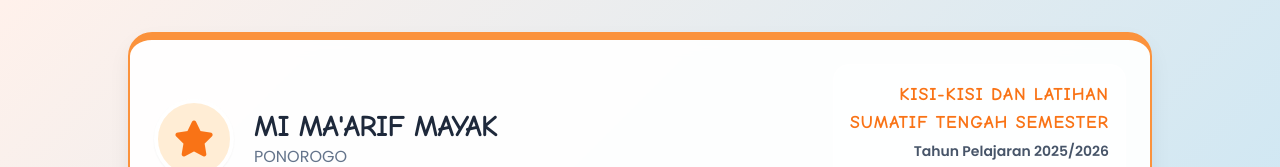
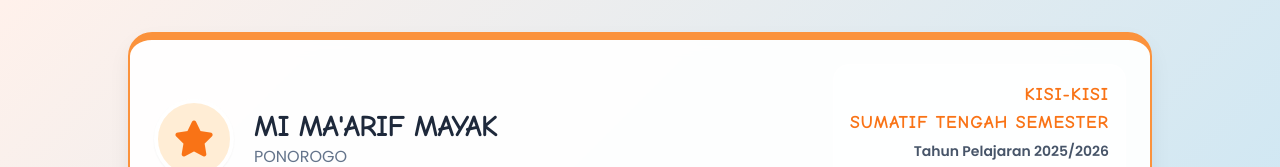
Before and after one commit to wahid27/kisi-kisi-Bing-5, a plain HTML site: page index.html in a window 1280 px wide. Shown: the top 167 px of the page. Drawn offline with nearby package versions, Linux system fonts and the light colour scheme.

Commit message:
Update index.html

```diff
--- a/index.html
+++ b/index.html
@@ -3,7 +3,7 @@
 <head>
     <meta charset="UTF-8">
     <meta name="viewport" content="width=device-width, initial-scale=1.0">
-    <title>Latihan SAS Inggris Kelas 5 - MI Ma'arif Mayak</title>
+    <title>Kisi-kisi SAS Inggris Kelas 5 - MI Ma'arif Mayak</title>
     <script src="https://cdn.tailwindcss.com"></script>
     <link rel="stylesheet" href="https://cdnjs.cloudflare.com/ajax/libs/font-awesome/6.4.0/css/all.min.css">
     <link href="https://fonts.googleapis.com/css2?family=Comic+Neue:wght@400;700&family=Poppins:wght@400;600&display=swap" rel="stylesheet">
@@ -81,7 +81,7 @@
                 </div>
 
                 <div class="text-center md:text-right bg-white/60 p-4 rounded-2xl border border-white">
-                    <h2 class="text-lg font-bold text-orange-500 uppercase tracking-wider kid-font">Kisi-kisi dan latihan</h2>
+                    <h2 class="text-lg font-bold text-orange-500 uppercase tracking-wider kid-font">Kisi-kisi</h2>
                     <h3 class="text-lg font-bold text-orange-500 uppercase tracking-wider kid-font">Sumatif Tengah Semester</h3>
                     <div class="text-sm text-slate-600 mt-1 font-bold">Tahun Pelajaran 2025/2026</div>
                     <div class="mt-3 flex gap-2 justify-center md:justify-end">
```
